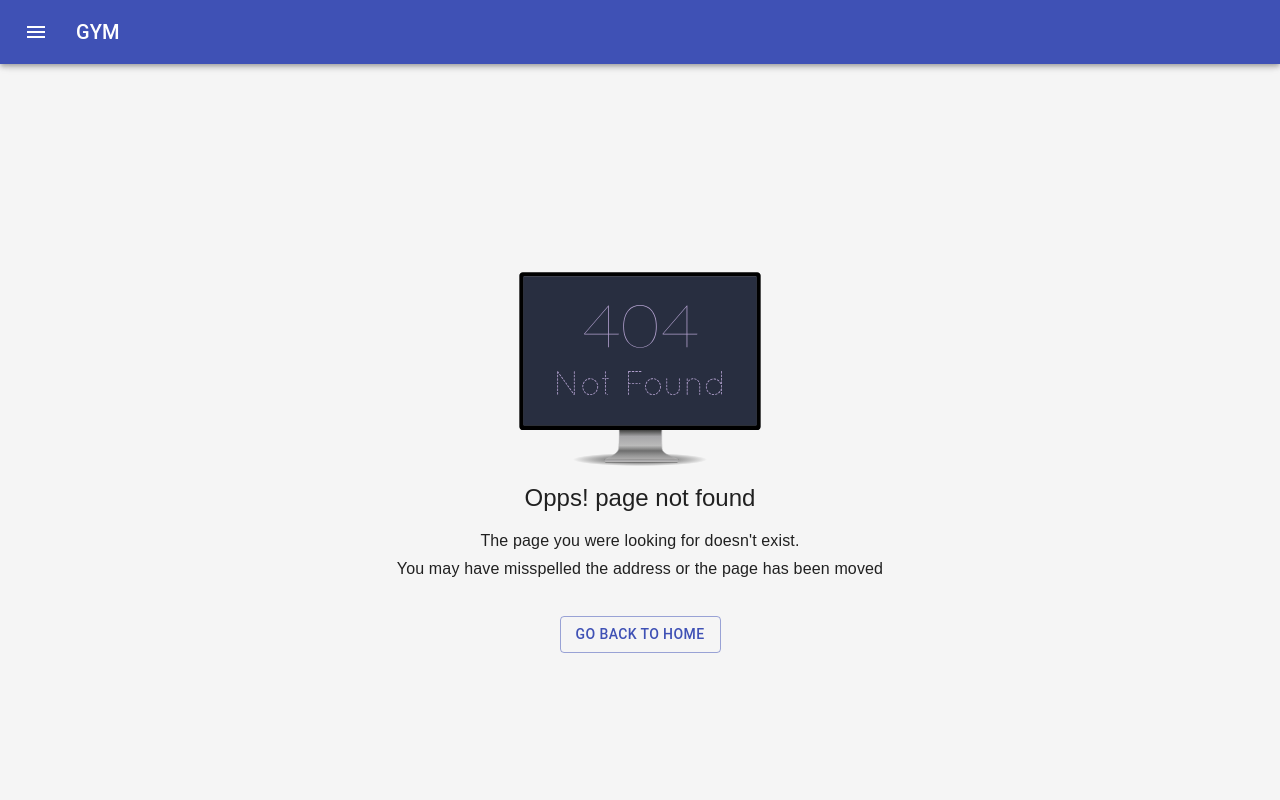
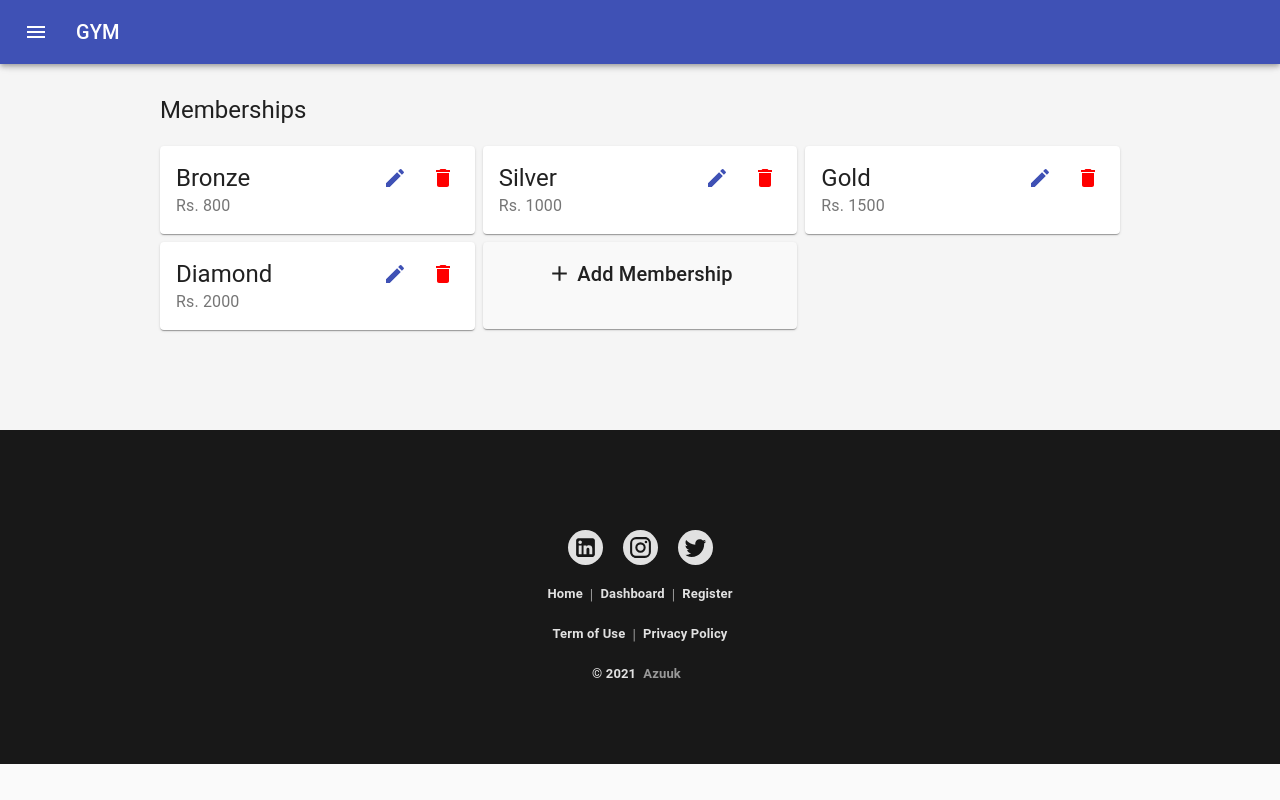
Before and after one commit to RajeshJ3/gms-frontend, a React (Create React App) app: page /memberships in a window 1280 px wide. Shown: the top 800 px of the page. Built offline with nearby package versions, Linux system fonts and the light colour scheme.

Commit message:
added Membership page

```diff
--- a/src/components/Index/banners/FreeTrial.js
+++ b/src/components/Index/banners/FreeTrial.js
@@ -33,7 +33,7 @@ export default function Features() {
             Get 2 Months <b>FREE</b>!
           </Typography>
           <Typography
-            variant="subtitle"
+            variant="body2"
             color="textSecondary"
             className={classes.description}
           >
--- /dev/null
+++ b/src/components/Memberships/AddCard.js
@@ -0,0 +1,34 @@
+import React from "react";
+import { makeStyles } from "@material-ui/core/styles";
+import Card from "@material-ui/core/Card";
+import { Add } from "@material-ui/icons";
+import { CardContent, Typography } from "@material-ui/core";
+
+const useStyles = makeStyles((theme) => ({
+  root: {
+    backgroundColor: "#f9f9f9",
+    cursor: "pointer",
+    userSelect: "none",
+    [theme.breakpoints.up("sm")]: {
+      minHeight: "87px",
+    },
+  },
+  icon: {
+    fontSize: "25px",
+    marginBottom: "-5px",
+  },
+}));
+
+export default function RecipeReviewCard() {
+  const classes = useStyles();
+
+  return (
+    <Card className={classes.root}>
+      <CardContent>
+        <Typography variant="h6" align="center">
+          <Add className={classes.icon} /> Add Membership
+        </Typography>
+      </CardContent>
+    </Card>
+  );
+}
--- /dev/null
+++ b/src/components/Memberships/Card.js
@@ -0,0 +1,36 @@
+import React from "react";
+import { makeStyles } from "@material-ui/core/styles";
+import Card from "@material-ui/core/Card";
+import CardHeader from "@material-ui/core/CardHeader";
+import IconButton from "@material-ui/core/IconButton";
+import { Edit, Delete } from "@material-ui/icons";
+
+const useStyles = makeStyles((theme) => ({
+  root: {
+    minHeight:"87px"
+  },
+}));
+
+export default function RecipeReviewCard(props) {
+  const classes = useStyles();
+
+  return (
+    <Card className={classes.root}>
+      <CardHeader
+        action={
+          <>
+          <IconButton aria-label="settings">
+            <Edit color="primary" />
+          </IconButton>
+          <IconButton aria-label="add to favorites">
+          <Delete style={{ color:"red" }} />
+        </IconButton>
+          </>
+        }
+        title={props.title}
+        className={classes.title}
+        subheader={`Rs. ${props.amount}`}
+      />
+    </Card>
+  );
+}
--- /dev/null
+++ b/src/components/Memberships/CardList.js
@@ -0,0 +1,25 @@
+import { Grid } from "@material-ui/core";
+import Card from "./Card";
+import AddCard from "./AddCard";
+
+export default function CardList(props) {
+  const data = [
+    { id: 1, title: "Bronze", amount: 800 },
+    { id: 2, title: "Silver", amount: 1000 },
+    { id: 3, title: "Gold", amount: 1500 },
+    { id: 4, title: "Diamond", amount: 2000 },
+  ];
+
+  return (
+    <Grid container spacing={1}>
+      {data.map((membership) => (
+        <Grid key={membership.id} item xs={12} sm={6} md={4}>
+          <Card {...membership} />
+        </Grid>
+      ))}
+      <Grid item xs={12} sm={6} md={4}>
+        <AddCard />
+      </Grid>
+    </Grid>
+  );
+}
--- a/src/pages/Members.js
+++ b/src/pages/Members.js
@@ -4,7 +4,6 @@ import Members from "../components/Tables/Members";
 import Progress from "../components/errors/Progress";
 
 export default function Index(props) {
-  console.log(props.location.search);
   return props.isAuthenticated ? (
     <>
       <Title title="Members" />
--- /dev/null
+++ b/src/pages/Memberships.js
@@ -0,0 +1,12 @@
+import React from 'react';
+import CardList from '../components/Memberships/CardList'
+import Title from "../components/Typographies/Title";
+
+export default function Index() {
+  return (
+    <React.Fragment>
+      <Title title="Memberships" />
+      <CardList />
+    </React.Fragment>
+  );
+}
--- a/src/routes.js
+++ b/src/routes.js
@@ -11,6 +11,7 @@ import ResetPassword from "./components/auth/login/resetPassword";
 // Pages
 import Index from "./pages/Index";
 import Dashboard from "./pages/Dashboard";
+import Memberships from "./pages/Memberships";
 import Member from "./pages/Member";
 import Members from "./pages/Members";
 
@@ -88,6 +89,11 @@ function Routes(props) {
             />
             <Route
               exact
+              path="/memberships"
+              render={() => <Memberships {...props} />}
+            />
+            <Route
+              exact
               path="/members"
               render={(d) => <Members {...d} {...props} />}
             />
```
